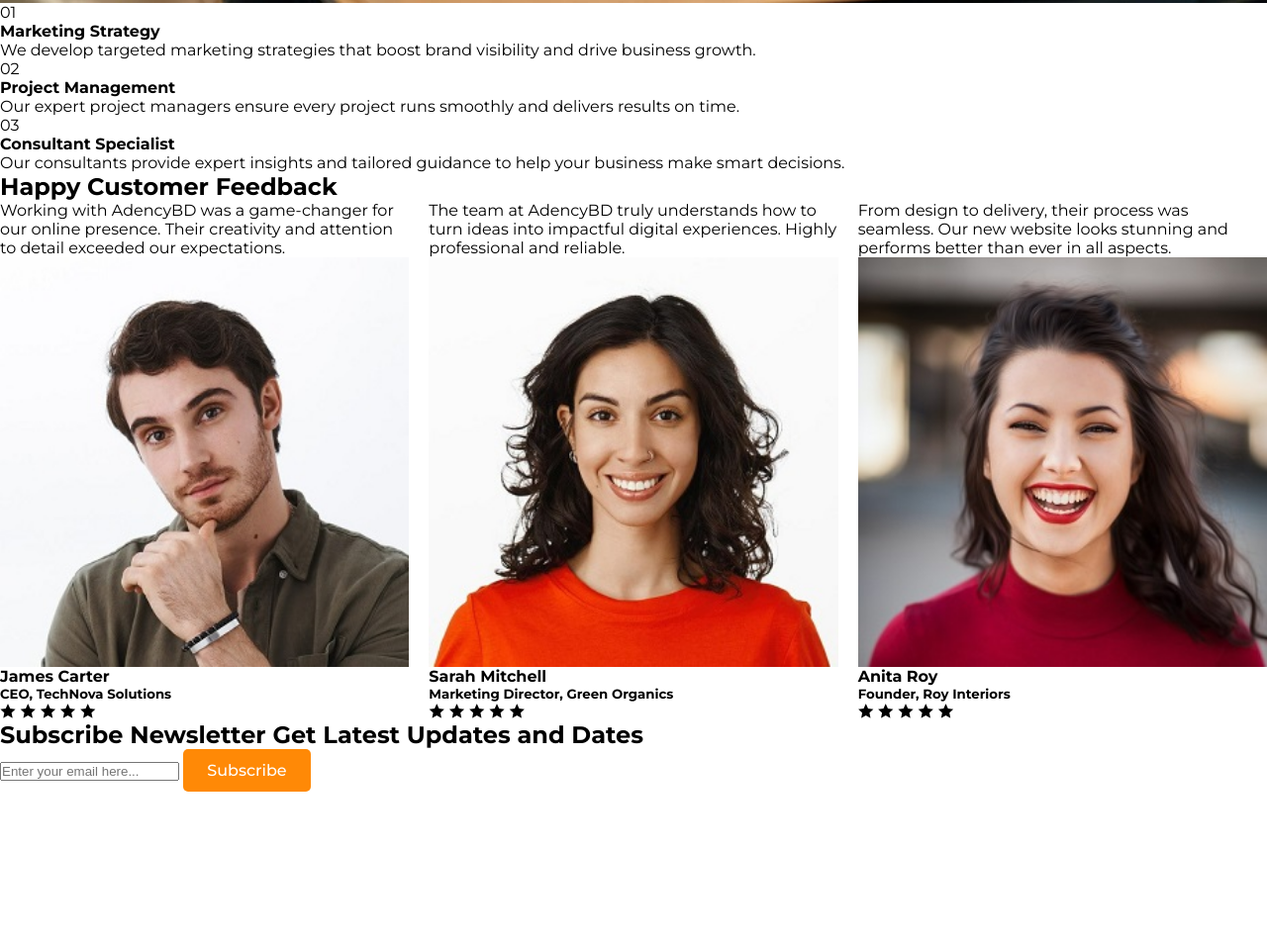
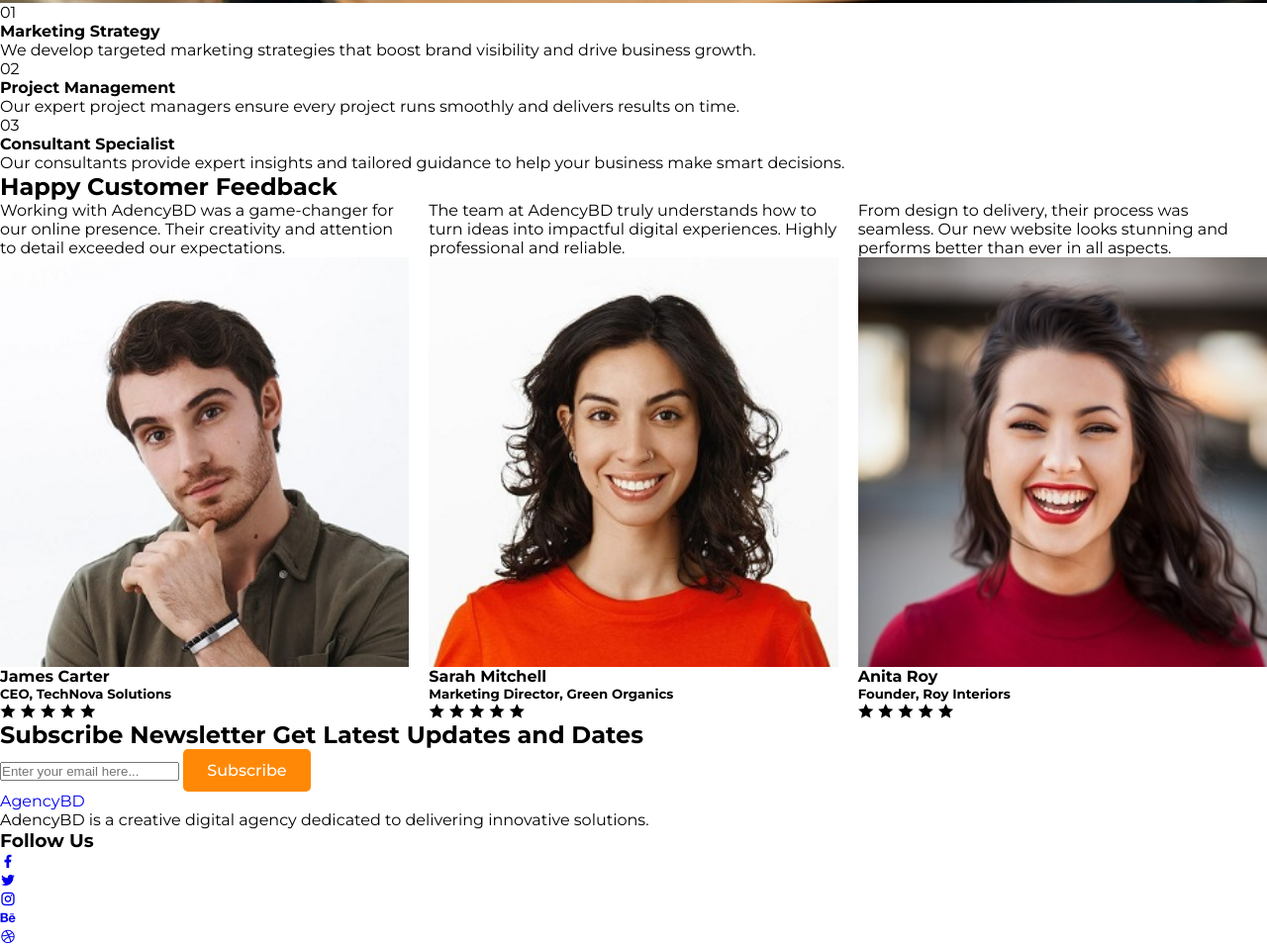
Before and after one commit to Cumayevomr/Responsive-Digital-Marketing-Website, a plain HTML site: page index.html in a window 1280 px wide. Shown: the part 3936-4892 px from the top of the page at 99% size. Before the commit the page ends 4736 px from the top, so only its background shows below. Drawn offline with nearby package versions, Linux system fonts and the light colour scheme; some icons are missing.

Commit message:
footer container

```diff
--- a/index.html
+++ b/index.html
@@ -335,7 +335,37 @@
       </div>
     </section>
 
+    <footer>
+      <div class="section__container footer__container">
+        <div class="footer__col">
+          <div class="footer__logo">
+            <a href="#">Agency<span>BD</span></a>
+          </div>
+          <p class="section__description">
+            AdencyBD is a creative digital agency dedicated to delivering
+            innovative solutions.
+          </p>
+          <h3>Follow Us</h3>
+          <ul class="footer__socials">
+            <li>
+              <a href="#"><i class="ri-facebook-fill"></i></a>
+            </li>
+            <li>
+              <a href="#"><i class="ri-twitter-fill"></i></a>
+            </li>
+            <li>
+              <a href="#"><i class="ri-instagram-line"></i></a>
+            </li>
+            <li>
+              <a href="#"><i class="ri-behance-fill"></i></a>
+            </li>
+            <li>
+              <a href="#"><i class="ri-dribbble-fill"></i></a>
+            </li>
+          </ul>
+        </div>
 
+    </footer>
 
     <script src="https://unpkg.com/scrollreveal"></script>
     <script src="https://cdn.jsdelivr.net/npm/swiper@11/swiper-bundle.min.js"></script>
```
